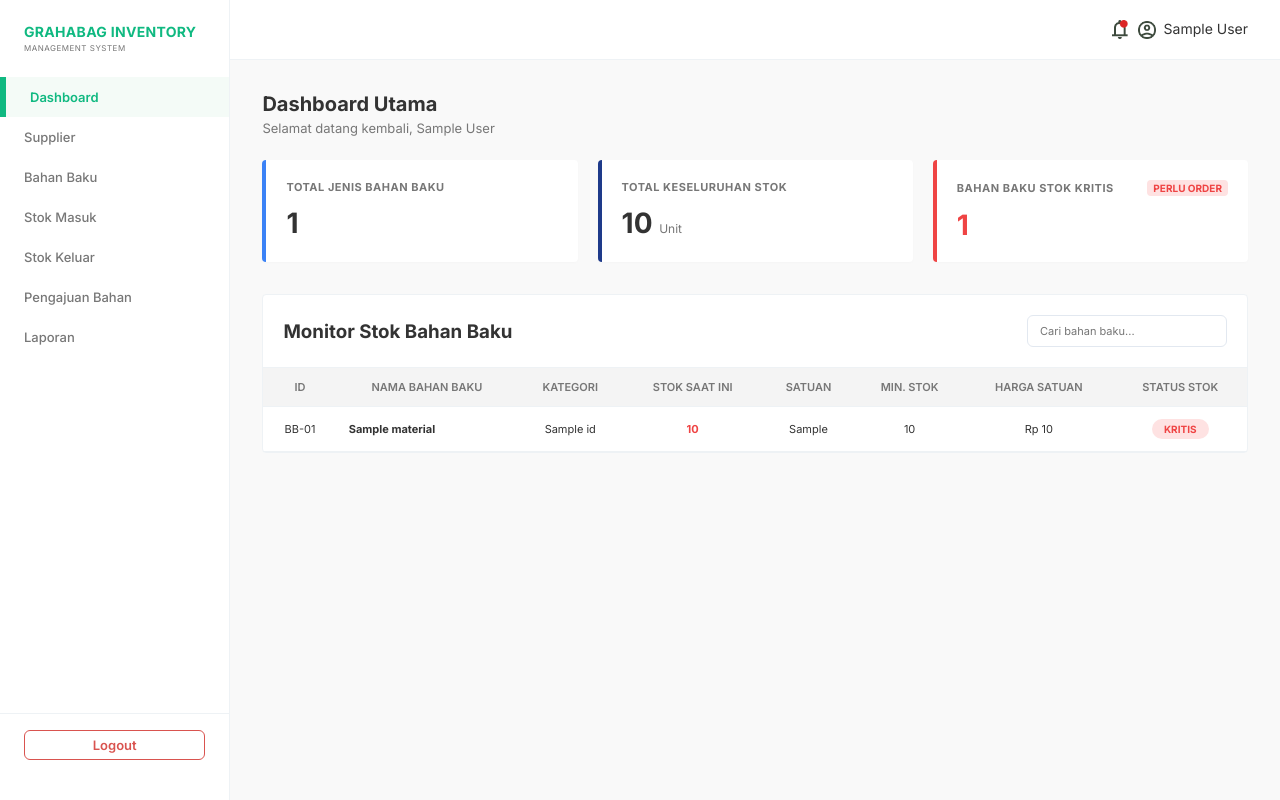
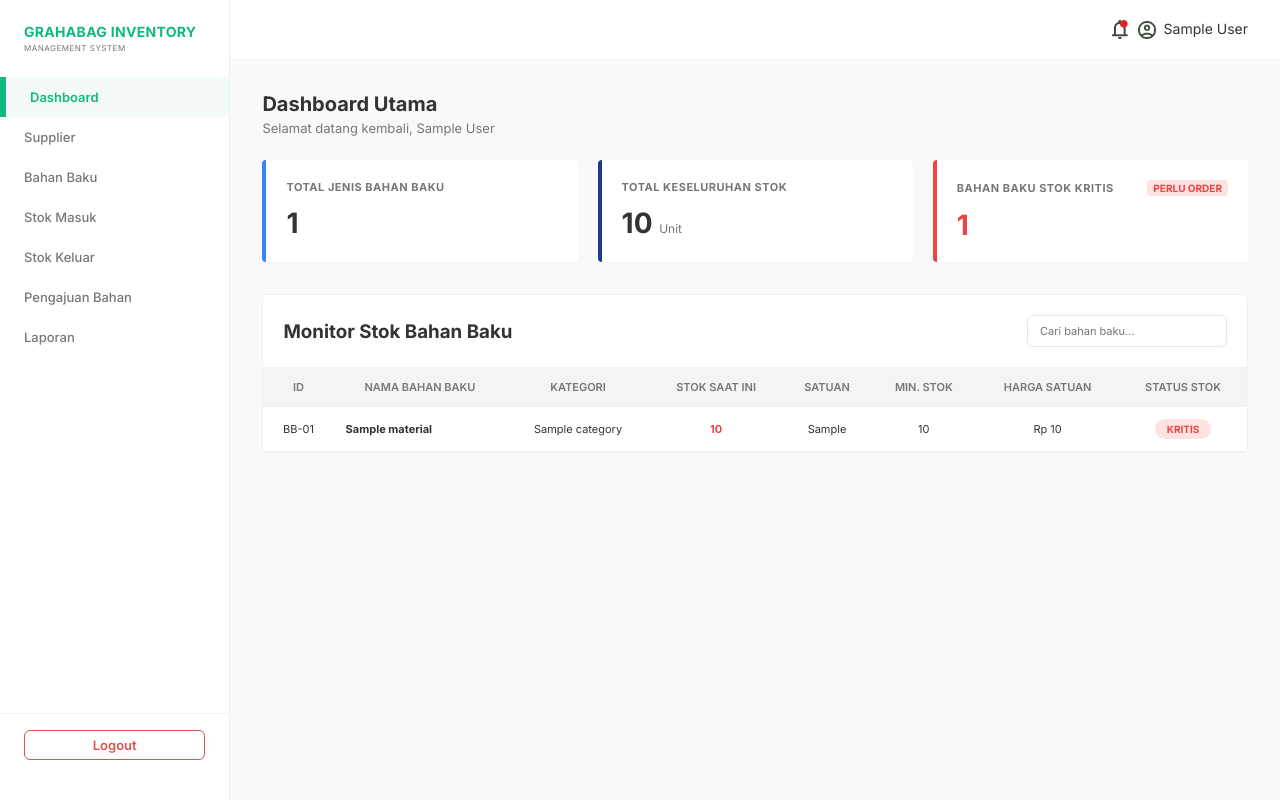
Before and after one commit to fanidwrn/grahabag-inventory, a PHP site: page /pages/dashboard.php in a window 1280 px wide. Run offline with PHP 8.4, Linux system fonts and the light colour scheme; the visitor is signed in with stand-in values (Sample User, id 1); tables that the repository leaves empty hold one stand-in row (values such as "Sample post").

Commit message:
memperbaiki bug

```diff
--- a/api/get_laporan.php
+++ b/api/get_laporan.php
@@ -44,7 +44,7 @@ function getLaporanData($conn, $start, $end) {
                                       + COALESCE((SELECT SUM(total_out) FROM stock_out WHERE material_id = m.material_id AND date_stock_out > ?), 0)
                                      ) AS calculated_stock
                                      FROM material m
-                                     JOIN category_id c ON m.category_id = c.category_id
+                                     JOIN category c ON m.category_id = c.category_id
                                      ORDER BY c.category_name ASC");
     $stmt_material->bind_param("ss", $end, $end);
     $stmt_material->execute();
--- a/database/data.sql
+++ b/database/data.sql
@@ -4,7 +4,7 @@ INSERT INTO users (username, full_name, password, role) VALUES
 ('admin_gudang', 'Admin Gudang', 'admin123', 'admin'),
 ('owner_grahabag', 'Owner', 'owner123', 'owner');
 
-INSERT INTO category_id (category_name) VALUES
+INSERT INTO category (category_name) VALUES
 ('Kain'),
 ('Benang'),
 ('Resleting'),
--- a/database/database.sql
+++ b/database/database.sql
@@ -17,7 +17,7 @@ CREATE TABLE login_logs (
     FOREIGN KEY (user_id) REFERENCES users(user_id) ON DELETE CASCADE
 ) ENGINE=InnoDB;
 
-CREATE TABLE category_id (
+CREATE TABLE category (
     category_id INT AUTO_INCREMENT PRIMARY KEY,
     category_name VARCHAR(50) NOT NULL
 ) ENGINE=InnoDB;
@@ -30,7 +30,7 @@ CREATE TABLE material (
     unit VARCHAR(255) NOT NULL,
     minimum_stock INT NOT NULL DEFAULT 0,
     price DECIMAL(10,2) NOT NULL,
-    FOREIGN KEY (category_id) REFERENCES category_id(category_id)
+    FOREIGN KEY (category_id) REFERENCES category(category_id)
 ) ENGINE=InnoDB;
 
 CREATE TABLE suppliers (
--- a/pages/bahan_baku.php
+++ b/pages/bahan_baku.php
@@ -9,7 +9,7 @@ if (!isset($_SESSION['username'])) {
 }
 
 // Ambil data kategori
-$categories_res = $conn->query("SELECT * FROM category_id ORDER BY category_name ASC");
+$categories_res = $conn->query("SELECT * FROM category ORDER BY category_name ASC");
 $categories_data = [];
 while ($cat = $categories_res->fetch_assoc()) {
     $categories_data[] = $cat;
@@ -17,7 +17,7 @@ while ($cat = $categories_res->fetch_assoc()) {
 
 // Ambil data bahan baku utama
 $query_material = "SELECT m.*, c.category_name FROM material m
-                   JOIN category_id c ON m.category_id = c.category_id
+                   JOIN category c ON m.category_id = c.category_id
                    ORDER BY m.material_id ASC";
 $materials = $conn->query($query_material);
 $total_bahan = $materials->num_rows;
--- a/pages/dashboard.php
+++ b/pages/dashboard.php
@@ -22,7 +22,7 @@ $stok_kritis = $stok_kritis_res->fetch_assoc()['total'];
 
 // Ambil list bahan baku dengan nama kategorinya
 $query_material = "SELECT m.*, c.category_name FROM material m
-                   JOIN category_id c ON m.category_id = c.category_id
+                   JOIN category c ON m.category_id = c.category_id
                    ORDER BY CASE WHEN m.stock <= m.minimum_stock THEN 0 ELSE 1 END ASC, m.material_id ASC";
 $materials = $conn->query($query_material);
 ?>
```
